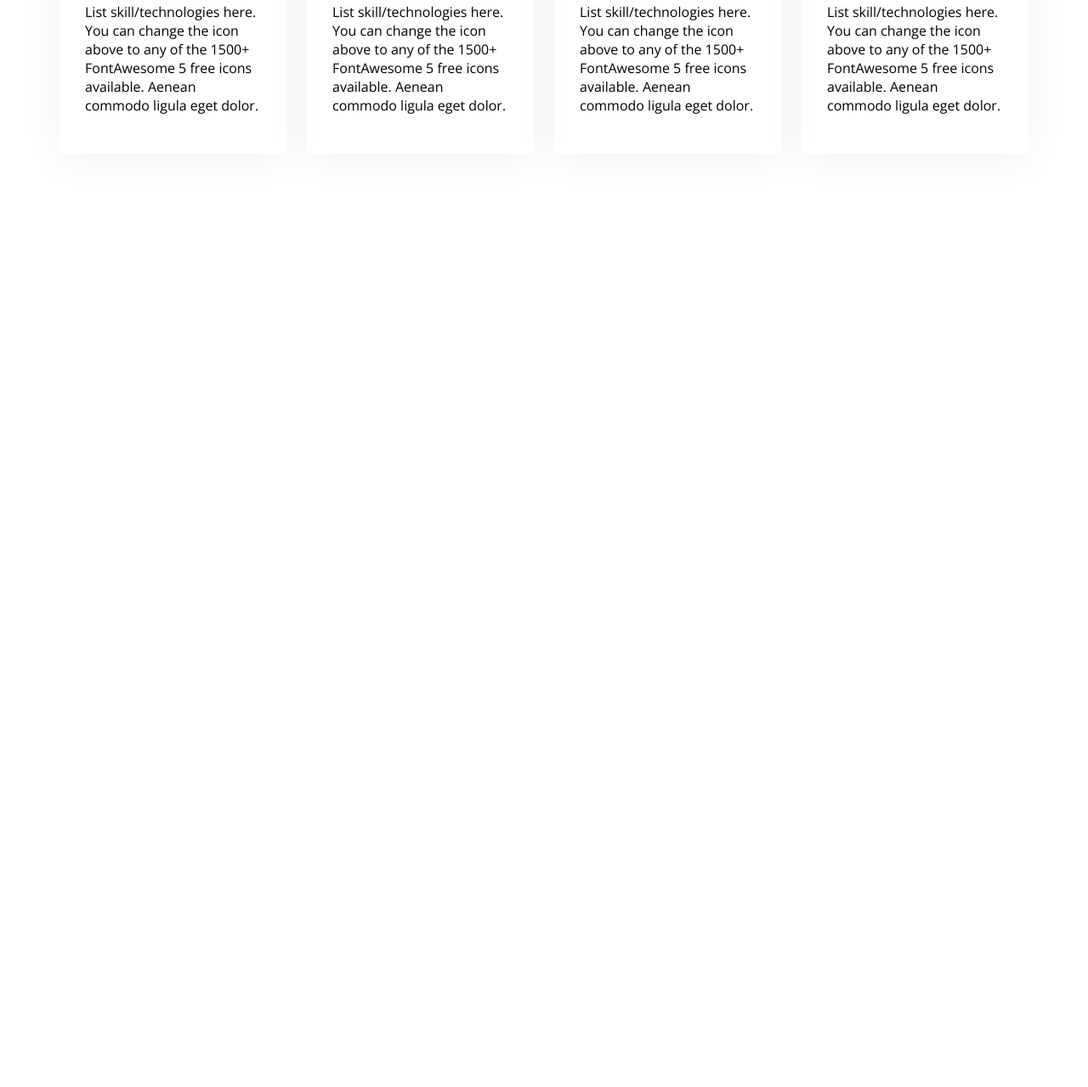
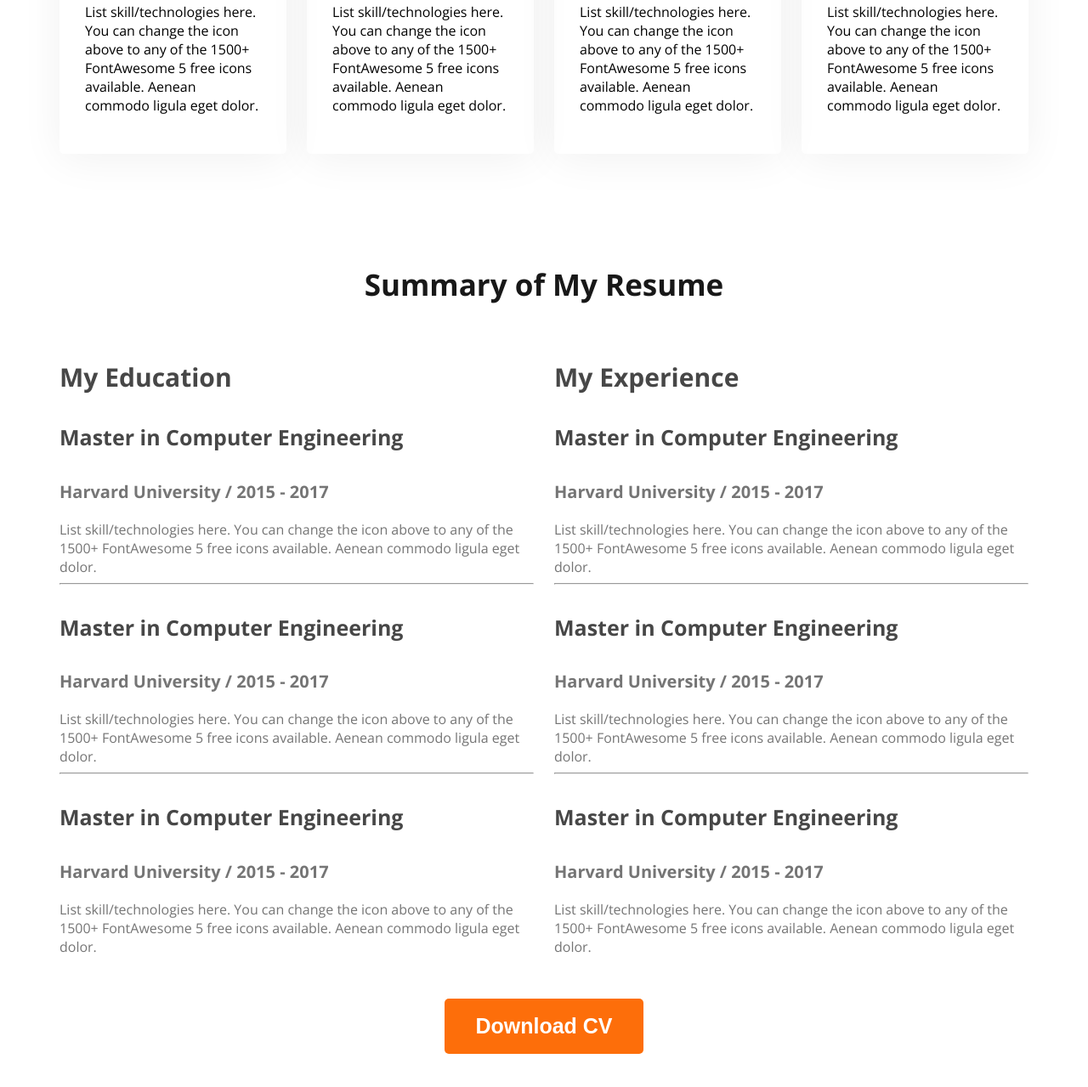
Before and after one commit to SakifaShah/web-dev-portfolio, a plain HTML site: page index.html in a window 1280 px wide. Shown: the part 2084-3363 px from the top of the page at 85% size. Before the commit the page ends 2395 px from the top, so only its background shows below. Drawn offline with nearby package versions, Linux system fonts and the light colour scheme.

Commit message:
Resume Section is included

```diff
--- a/index.html
+++ b/index.html
@@ -31,6 +31,8 @@
         </div>
     </header>
     <main class="main">
+
+        <!-- About Me Section -->
         <section class="about secondary-bg">
             <div class="inner-border">
                 <h3 class="section-title">About Me</h3>
@@ -56,6 +58,7 @@
             </div>
 
         </section>
+        <!-- Skills Section -->
         <section class="skills">
             <h3 class="section-title text-center">What I Do</h3>
             <p class="section-description text-center">I have more than 10 years experience building software for clients all over the world. Below is a quick overview of my main technical skill sets and technologies i use. Want to find out more about my experience? Check out my online resume and project portfolio.</p>
@@ -82,6 +85,62 @@
                 </div>
             </div>
         </section>
+        <!-- Resume section -->
+        <section class="resume">
+            <h3 class="section-title text-center">Summary of My Resume</h3>
+            <div class="resume-container">
+                <div class="resume-column">
+                    <h3 class="resume-column-title">My Education</h3>
+                    <div class="experience">
+                        <h4 class="experience-title">Master in Computer Engineering</h4>
+                        <h5 class="experience-sub-title">Harvard University / 2015 - 2017</h5>
+                        <div class="experience-description">List skill/technologies here. You can change the icon above
+to any of the 1500+ FontAwesome 5 free icons available. Aenean commodo ligula eget dolor.</div>
+                    </div>
+                    <hr>
+                    <div class="experience">
+                        <h4 class="experience-title">Master in Computer Engineering</h4>
+                        <h5 class="experience-sub-title">Harvard University / 2015 - 2017</h5>
+                        <div class="experience-description">List skill/technologies here. You can change the icon above
+to any of the 1500+ FontAwesome 5 free icons available. Aenean commodo ligula eget dolor.</div>
+                    </div>
+                    <hr>
+                    <div class="experience">
+                        <h4 class="experience-title">Master in Computer Engineering</h4>
+                        <h5 class="experience-sub-title">Harvard University / 2015 - 2017</h5>
+                        <div class="experience-description">List skill/technologies here. You can change the icon above
+to any of the 1500+ FontAwesome 5 free icons available. Aenean commodo ligula eget dolor.</div>
+                    </div>
+                </div>
+                <div class="resume-column">
+                    <h3 class="resume-column-title">My Experience</h3>
+                    <div class="experience">
+                        <h4 class="experience-title">Master in Computer Engineering</h4>
+                        <h5 class="experience-sub-title">Harvard University / 2015 - 2017</h5>
+                        <div class="experience-description">List skill/technologies here. You can change the icon above
+to any of the 1500+ FontAwesome 5 free icons available. Aenean commodo ligula eget dolor.</div>
+                    </div>
+                    <hr>
+                    <div class="experience">
+                        <h4 class="experience-title">Master in Computer Engineering</h4>
+                        <h5 class="experience-sub-title">Harvard University / 2015 - 2017</h5>
+                        <div class="experience-description">List skill/technologies here. You can change the icon above
+to any of the 1500+ FontAwesome 5 free icons available. Aenean commodo ligula eget dolor.</div>
+                    </div>
+                    <hr>
+                    <div class="experience">
+                        <h4 class="experience-title">Master in Computer Engineering</h4>
+                        <h5 class="experience-sub-title">Harvard University / 2015 - 2017</h5>
+                        <div class="experience-description">List skill/technologies here. You can change the icon above
+to any of the 1500+ FontAwesome 5 free icons available. Aenean commodo ligula eget dolor.</div>
+                    </div>
+                </div>
+            </div>
+            <div class="resume-button-download text-center">
+                <button class="btn-primary">Download CV</button>
+            </div>
+        </section>
+
     </main>
     <footer></footer>
 </body>
--- a/styles/portfolio.css
+++ b/styles/portfolio.css
@@ -160,3 +160,41 @@ main section{
     margin-top: 130px;
     margin-bottom: 130px;
 }
+
+/* Resume Styles */
+.resume-container{
+    display: flex;
+    gap: 24px;
+}
+
+.resume-column-title{
+    font-size: 30px;
+    font-weight: bold;
+    margin-bottom: 20px;
+    color: #474747;
+}
+
+.experience-title{
+    font-size: 25px;
+    font-weight: bold;
+    color: #474747;
+}
+
+.experience-sub-title{
+    font-size: 20px;
+    font-weight: 700;
+    color: #757575;
+    margin-bottom: 20px;
+}
+
+.experience-description{
+    color: #757575;
+}
+
+.resume hr{
+    margin: 30px, 5px;
+}
+
+.resume-button-download{
+    margin-top: 50px;
+}
```
